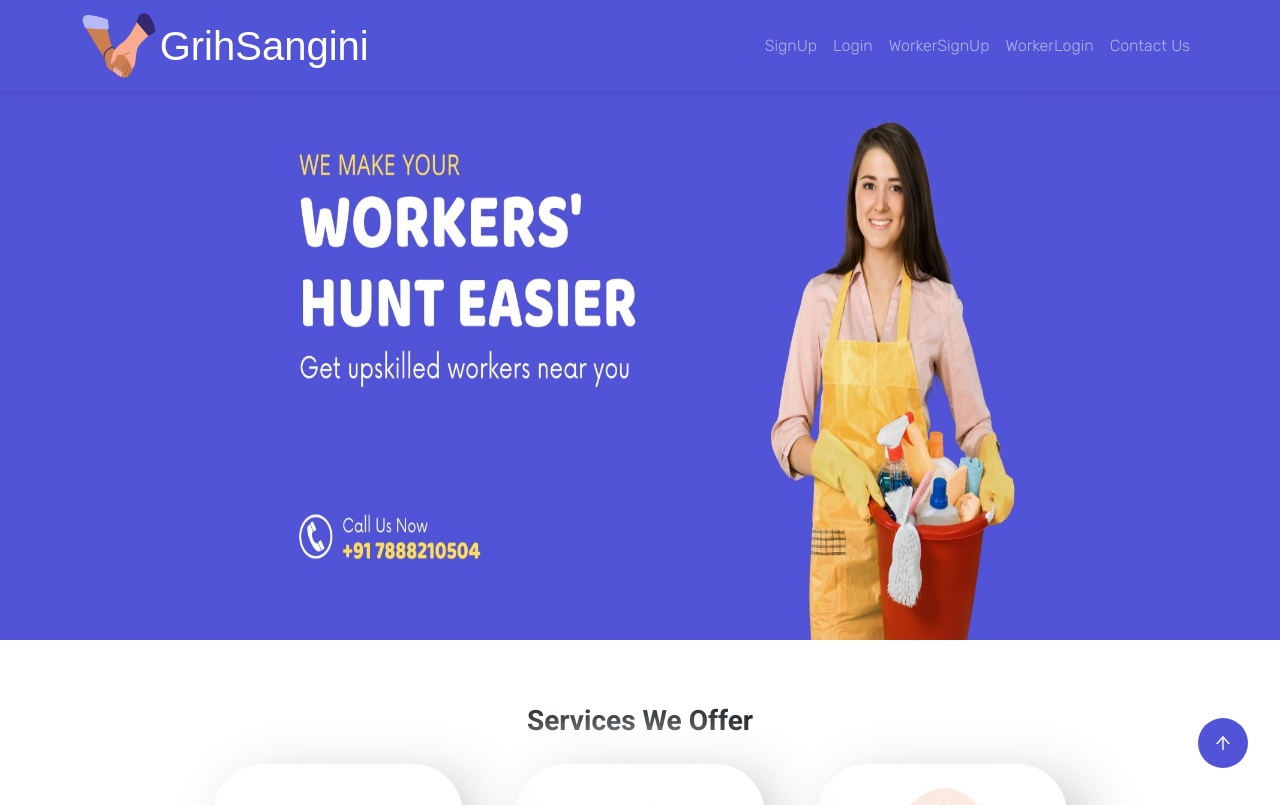
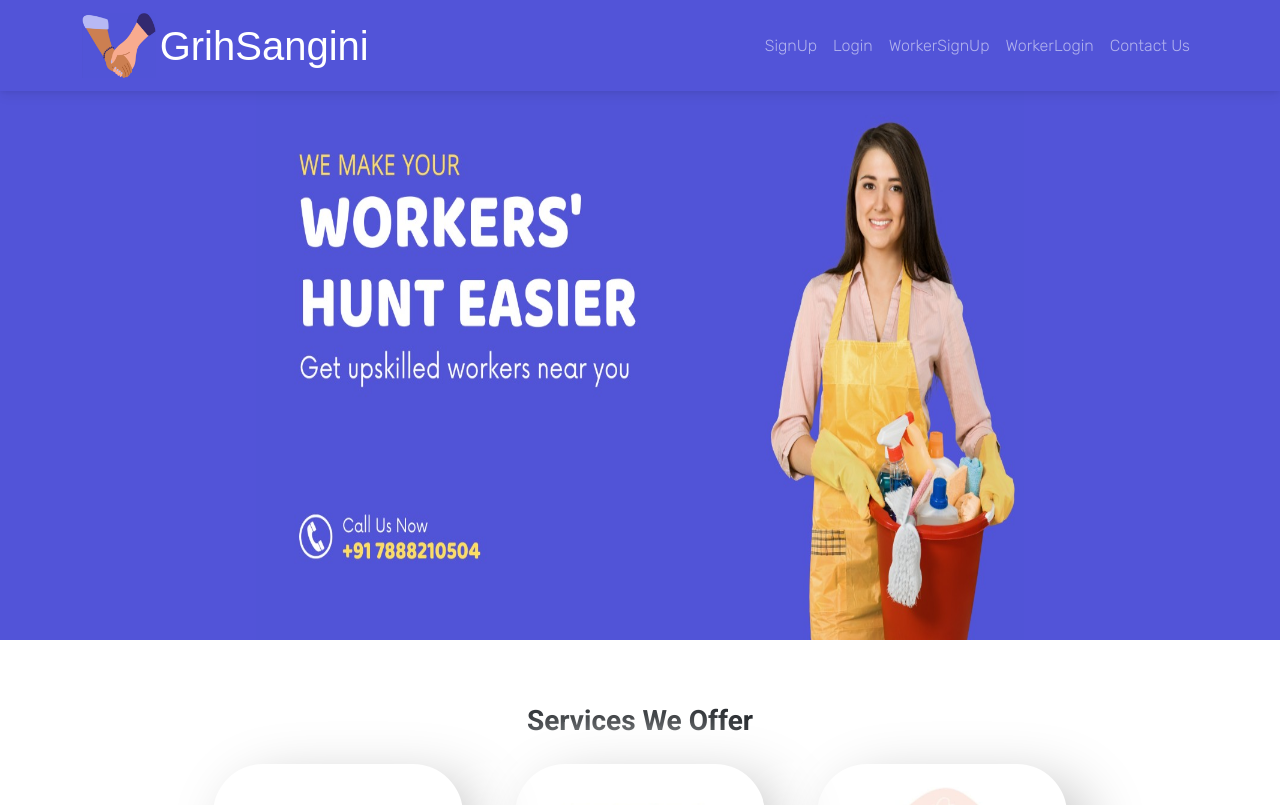
Before and after one commit to KaizenGirl1111/GSGrihSangini, a React (Create React App) app: page / in a window 1280 px wide. Shown: the top 805 px of the page. Built offline with nearby package versions, Linux system fonts and the light colour scheme; a web font is replaced by a local one.

Commit message:
Made the ScrollToTop button dynamic

```diff
--- a/src/Components/App/Home.jsx
+++ b/src/Components/App/Home.jsx
@@ -8,7 +8,14 @@ import NavigationBar from './NavigationBar/NavigationBar';
 import ScrollBtn from '../ScrollToTopButton/Scrollbtn';
 
 function Home(){
+  const [offset, setOffset] = React.useState(0);
 
+    React.useEffect(() => {
+        const onScroll = () => setOffset(window.pageYOffset);
+        window.removeEventListener('scroll', onScroll);
+        window.addEventListener('scroll', onScroll, { passive: true });
+        return () => window.removeEventListener('scroll', onScroll);
+    }, []);
   return (
  <div>
    <NavigationBar />
@@ -17,7 +24,8 @@ function Home(){
     <TestimonialsContainer/>
     <VideoContainer/>
     <Footer />
-    <ScrollBtn/>
+    { offset>0 &&
+    <ScrollBtn/>}
     </div>
   );
 
```
